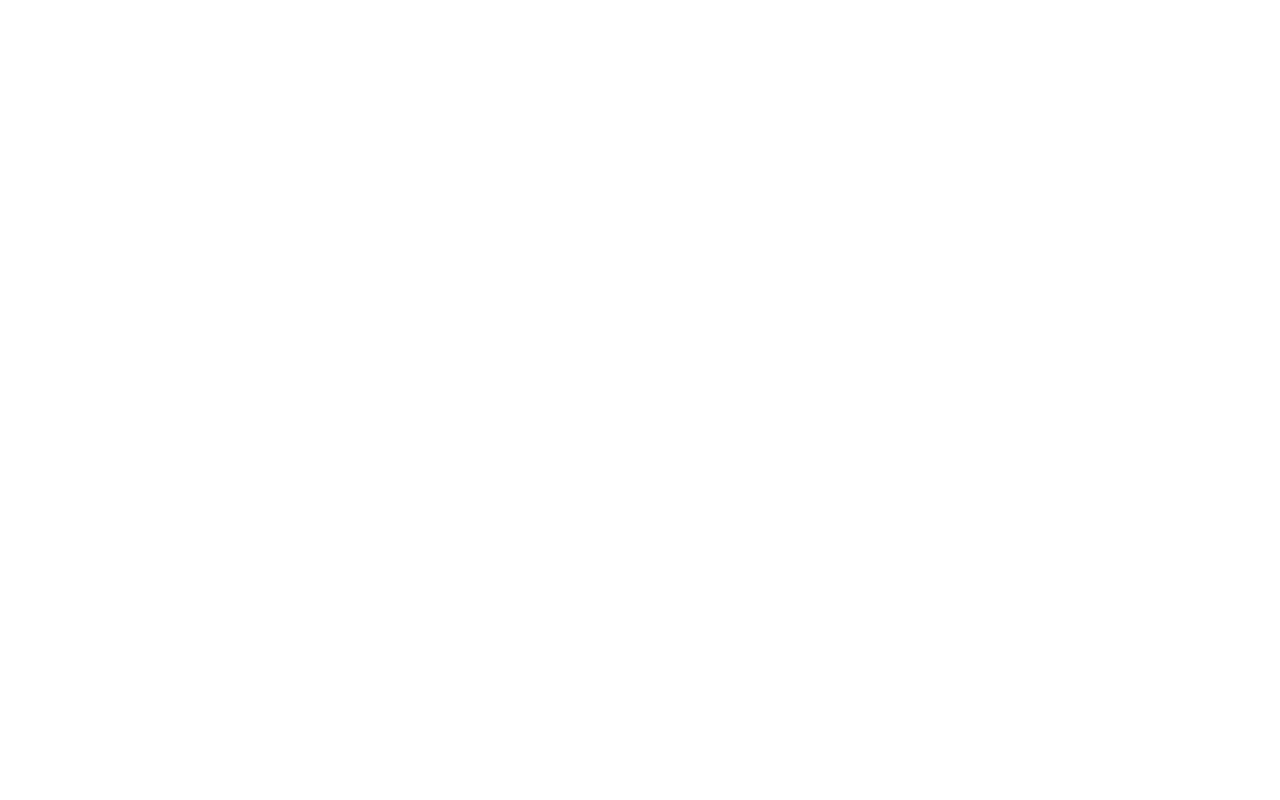
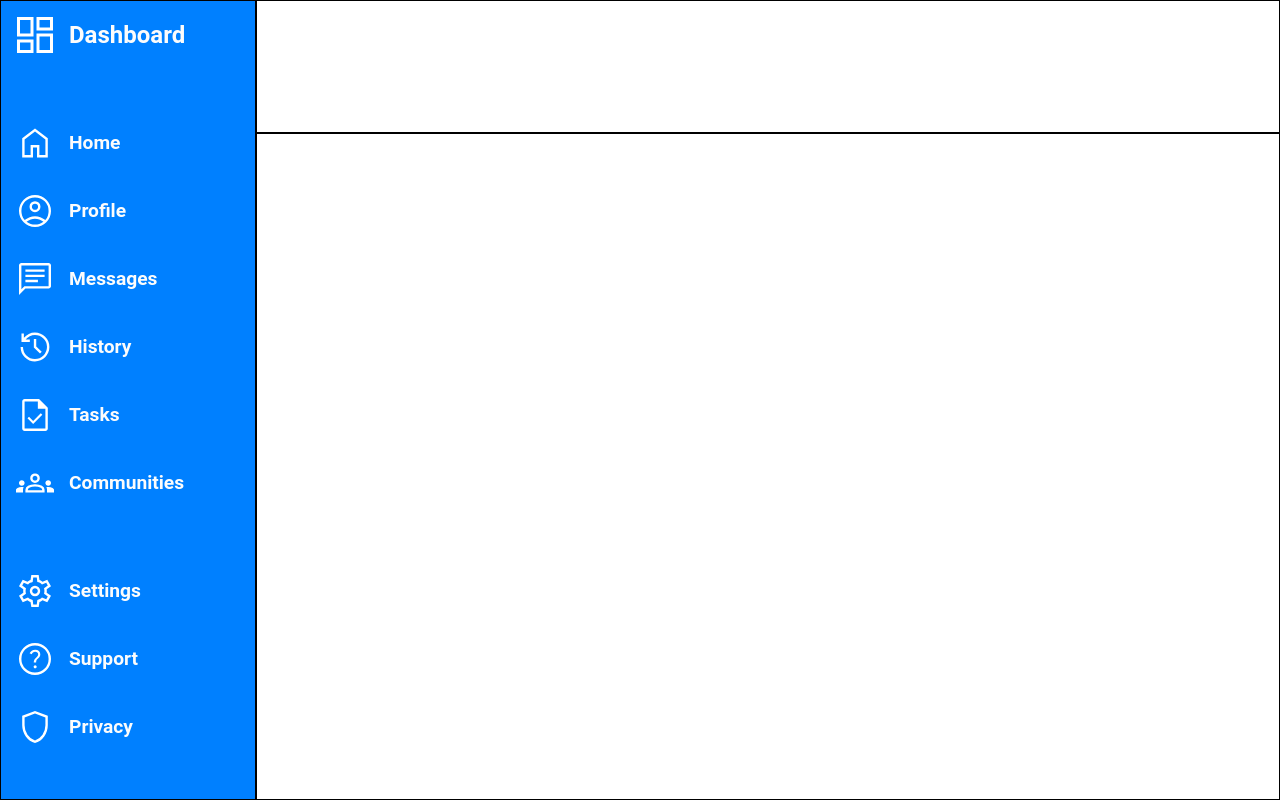
Before and after one commit to FelixNgFender/odin-dashboard, a plain HTML site: page index.html in a window 1280 px wide. Drawn offline with Linux system fonts and the light colour scheme.

Commit message:
Sidebar basic layout

```diff
--- a/index.html
+++ b/index.html
@@ -10,6 +10,92 @@
     <script src="js/script.js"></script>
   </head>
   <body>
+    <section class="header">
 
+    </section>
+    <section class="sidebar">
+      <a href="" class="sidebar-links">
+        <img
+          src="assets/dashboard_FILL0_wght400_GRAD0_opsz48.svg"
+          alt="Dashboard icon"
+          class="sidebar-icons"
+        />
+        <span>Dashboard</span>
+      </a>
+      <a href="" class="sidebar-links">
+        <img
+          src="assets/home_FILL0_wght400_GRAD0_opsz48.svg"
+          alt="Home icon"
+          class="sidebar-icons"
+        />
+        <span>Home</span>
+      </a>
+      <a href="" class="sidebar-links">
+        <img
+          src="assets/account_circle_FILL0_wght400_GRAD0_opsz48.svg"
+          alt="Profile icon"
+          class="sidebar-icons"
+        />
+        <span>Profile</span>
+      </a>
+      <a href="" class="sidebar-links">
+        <img
+          src="assets/chat_FILL0_wght400_GRAD0_opsz48.svg"
+          alt="Messages icon"
+          class="sidebar-icons"
+        />
+        <span>Messages</span>
+      </a>
+      <a href="" class="sidebar-links">
+        <img
+          src="assets/history_FILL0_wght400_GRAD0_opsz48.svg"
+          alt="History icon"
+          class="sidebar-icons"
+        />
+        <span>History</span>
+      </a>
+      <a href="" class="sidebar-links">
+        <img
+          src="assets/task_FILL0_wght400_GRAD0_opsz48.svg"
+          alt="Tasks icon"
+          class="sidebar-icons"
+        />
+        <span>Tasks</span>
+      </a>
+      <a href="" class="sidebar-links">
+        <img
+          src="assets/groups_FILL0_wght400_GRAD0_opsz48.svg"
+          alt="Communities icon"
+          class="sidebar-icons"
+        />
+        <span>Communities</span>
+      </a>
+      <a href="" class="sidebar-links">
+        <img
+          src="assets/settings_FILL0_wght400_GRAD0_opsz48.svg"
+          alt="Settings icon"
+          class="sidebar-icons"
+        />
+        <span>Settings</span>
+      </a>
+      <a href="" class="sidebar-links">
+        <img
+          src="assets/help_FILL0_wght400_GRAD0_opsz48.svg"
+          alt="Support icon"
+          class="sidebar-icons"
+        />
+        <span>Support</span>
+      </a>
+      <a href="" class="sidebar-links">
+        <img
+          src="assets/shield_FILL0_wght400_GRAD0_opsz48.svg"
+          alt="Privacy icon"
+          class="sidebar-icons"
+        />
+        <span>Privacy</span>
+      </a>
+    </section>
+
+    <section class="main-content"></section>
   </body>
 </html>
--- a/styles/styles.css
+++ b/styles/styles.css
@@ -1,7 +1,7 @@
 :root {
   /* Color palette */
-  --form-bg-color: #57370d81;
-  --primary-text-color: #d7ccc1;
+  --sidebar-bg-color: #0080ff;
+  --sidebar-text-color: #fcfcfc;
   --secondary-text-color: #ffffff;
   --accent-text-color: #53881f;
   --button-color: #214054;
@@ -19,9 +19,67 @@ html {
 }
 
 body {
-  display: flex;
   min-height: 100vh;
+  display: grid;
+  grid-template-rows: 1fr 5fr;
+  grid-template-columns: 1fr 4fr;
 
   font-family: "Roboto", sans-serif;
-  color: var(--primary-text-color);
 }
+
+.sidebar {
+  grid-row: 1 / 3;
+  grid-column: 1 / 2;
+  display: flex;
+  flex-direction: column;
+  gap: 20px;
+  padding: 10px;
+
+  background: var(--sidebar-bg-color);
+}
+
+.sidebar-links {
+  display: flex;
+  align-items: center;
+
+  text-decoration: none;
+  font-size: 1.2rem;
+  font-weight: 600;
+  color: var(--sidebar-text-color);
+}
+
+.sidebar-links img {
+  filter: invert(100%) sepia(0%) saturate(0%) hue-rotate(134deg)
+    brightness(112%) contrast(101%);
+}
+
+.sidebar-links span {
+  margin: 0 10px;
+}
+
+.sidebar-links:not(:nth-child(1)) img {
+  transform: scale(0.8);
+}
+
+.sidebar-links:nth-child(1) {
+  padding-bottom: 40px;
+  font-size: 1.5rem;
+}
+
+.sidebar-links:nth-child(7) {
+  padding-bottom: 40px;
+}
+
+@media only screen and (max-width: 600px) {
+  .sidebar-links span {
+    display: none;
+  }
+
+  .sidebar-links {
+    justify-content: center;
+  }
+}
+
+section {
+  border: 1px solid;
+}
```
Also changed, not shown: assets/Felix.svg (added), assets/account_circle_FILL0_wght400_GRAD0_opsz48.svg (added), assets/chat_FILL0_wght400_GRAD0_opsz48.svg (added), assets/dashboard_FILL0_wght400_GRAD0_opsz48.svg (added), assets/groups_FILL0_wght400_GRAD0_opsz48.svg (added), assets/help_FILL0_wght400_GRAD0_opsz48.svg (added), assets/history_FILL0_wght400_GRAD0_opsz48.svg (added), assets/home_FILL0_wght400_GRAD0_opsz48.svg (added), assets/settings_FILL0_wght400_GRAD0_opsz48.svg (added), assets/shield_FILL0_wght400_GRAD0_opsz48.svg (added), assets/task_FILL0_wght400_GRAD0_opsz48.svg (added).
